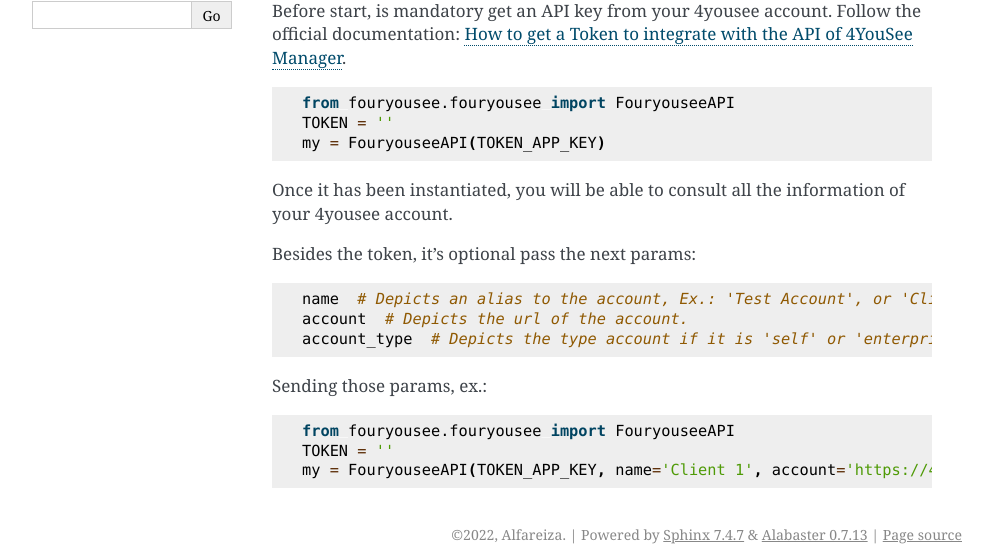
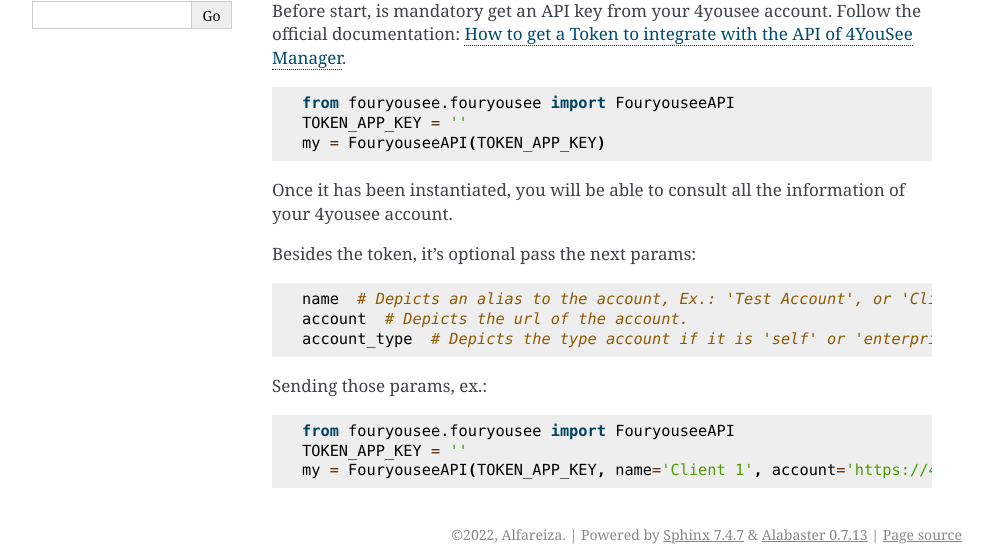
Before and after one commit to Alfareiza/4yousee, a Sphinx documentation site: the page built from docs/source/installation.rst, in a window 1280 px wide. Shown: the part 268-817 px from the top of the page, without its empty margins (148-1140 px from the left). Built offline with Sphinx 7.4.7, drawn with Linux system fonts in a browser that asks for light colours.

Commit message:
Update installation.rst

```diff
--- a/docs/source/installation.rst
+++ b/docs/source/installation.rst
@@ -15,7 +15,7 @@
 .. code:: python
 
     from fouryousee.fouryousee import FouryouseeAPI
-    TOKEN = ''
+    TOKEN_APP_KEY = ''
     my = FouryouseeAPI(TOKEN_APP_KEY)
 
 Once it has been instantiated, you will be able to consult all the information
@@ -34,5 +34,5 @@
 .. code:: python
 
     from fouryousee.fouryousee import FouryouseeAPI
-    TOKEN = ''
+    TOKEN_APP_KEY = ''
     my = FouryouseeAPI(TOKEN_APP_KEY, name='Client 1', account='https://4usee.com/pepe', account_type='self')
```
